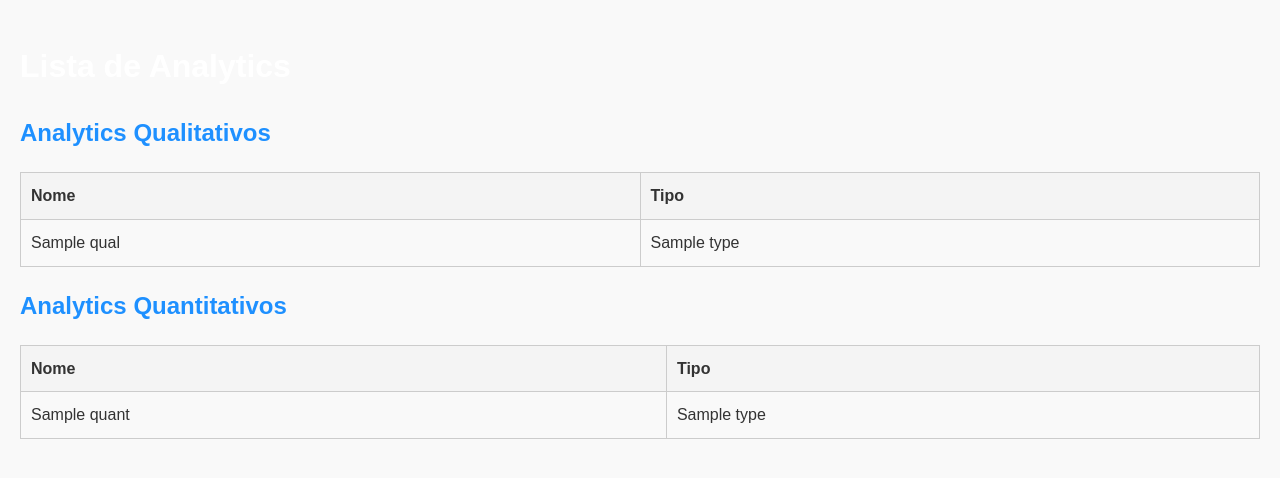
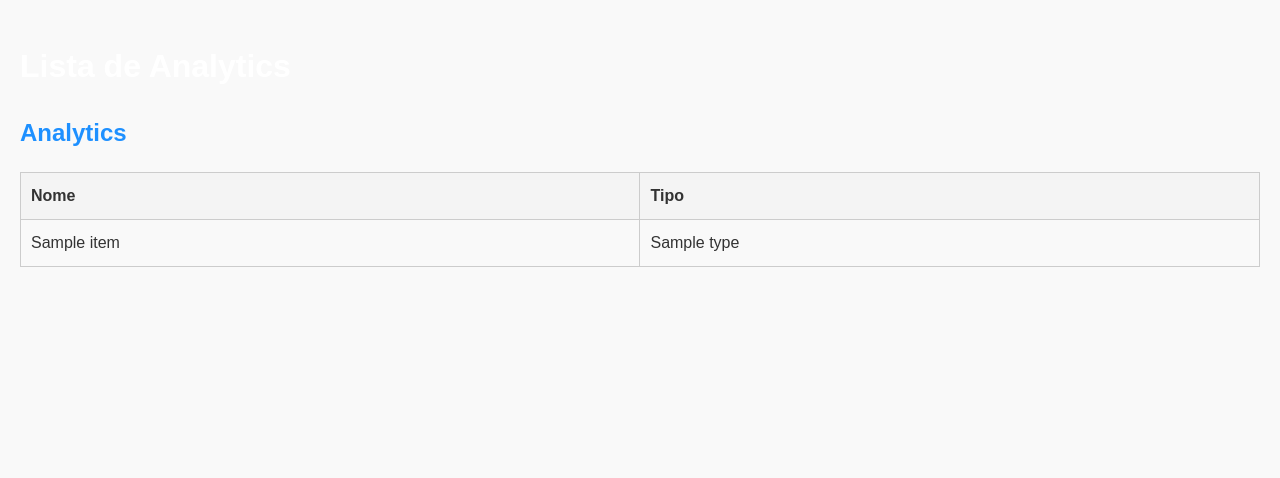
Before and after one commit to Joao-Machado-UAb/edumat, a Flask app: template templates/analytics_list.html in a window 1280 px wide. Shown: the top 478 px of the page. Run offline with Flask 3, Linux system fonts and the light colour scheme; the template is opened without the code that fills it: most values are stand-ins (such as "Sample title", 1, 10 or a date in 2020).

Commit message:
Update analytics_list.html

```diff
--- a/templates/analytics_list.html
+++ b/templates/analytics_list.html
@@ -9,34 +9,16 @@
 <body>
     <h1>Lista de Analytics</h1>
 
-    <!-- Dados qualitativos -->
-    <h2>Analytics Qualitativos</h2>
+    <h2>Analytics</h2>
     <table>
         <tr>
             <th>Nome</th>
             <th>Tipo</th>
         </tr>
-        <!-- Percorre a lista 'qualAnalytics' e mostra cada item -->
-        {% for qual in analytics_list.qualAnalytics %}
+        {% for item in analytics_list.analytics %}
         <tr>
-            <td>{{ qual.name }}</td>
-            <td>{{ qual.type }}</td>
-        </tr>
-        {% endfor %}
-    </table>
-
-    <!-- Dados quantitativos -->
-    <h2>Analytics Quantitativos</h2>
-    <table>
-        <tr>
-            <th>Nome</th>
-            <th>Tipo</th>
-        </tr>
-        <!-- Percorre a lista 'quantAnalytics' e mostra cada item -->
-        {% for quant in analytics_list.quantAnalytics %}
-        <tr>
-            <td>{{ quant.name }}</td>
-            <td>{{ quant.type }}</td>
+            <td>{{ item.name }}</td>
+            <td>{{ item.type }}</td>
         </tr>
         {% endfor %}
     </table>
```
